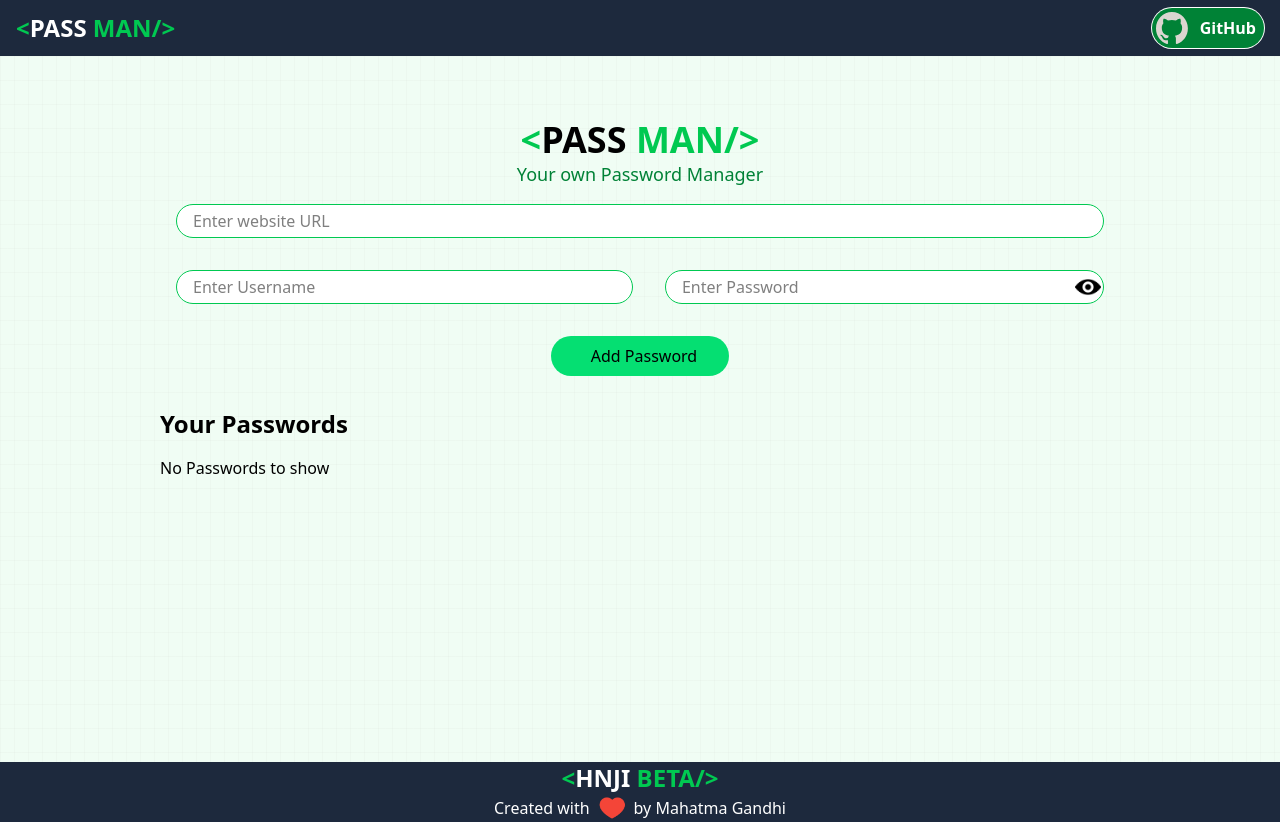
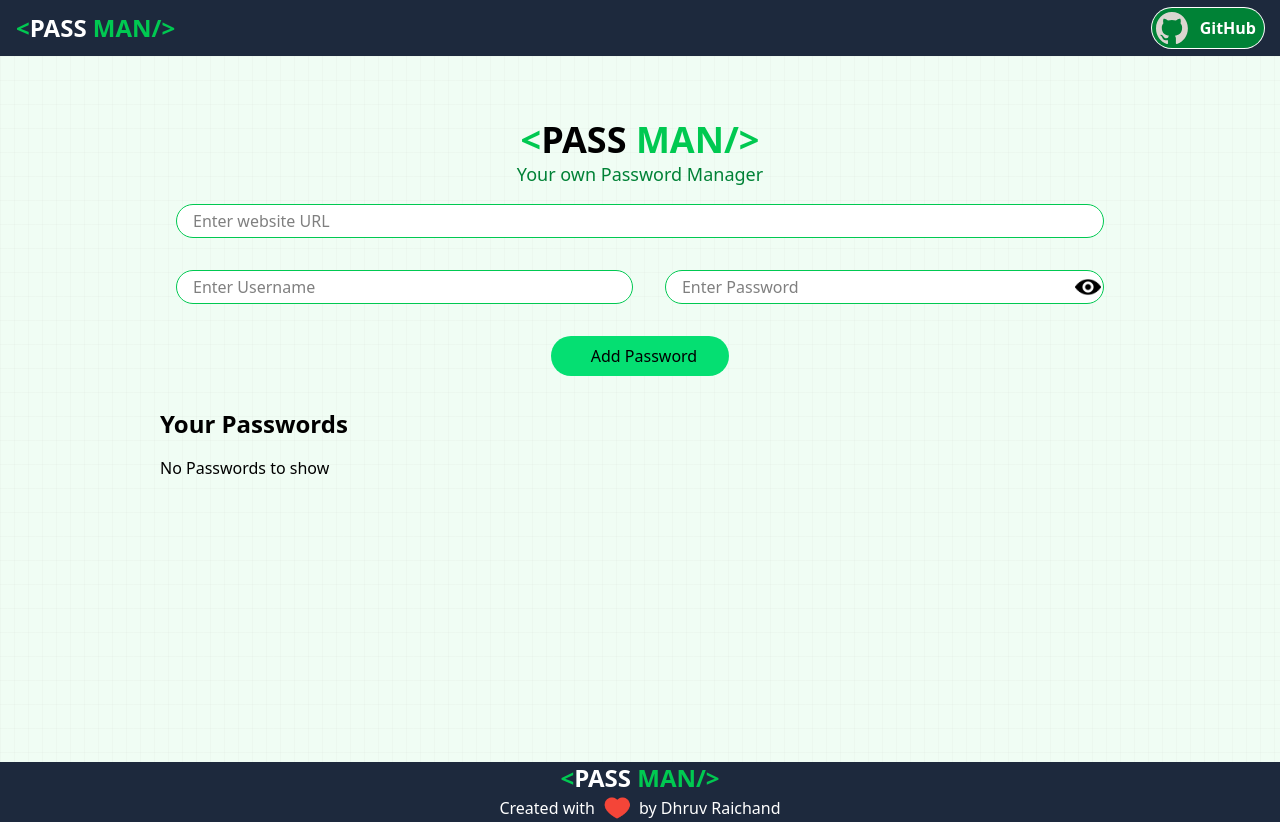
Before and after one commit to Dhruv-Raichand/Pass-Man, a React (Vite) app: page / in a window 1280 px wide. Built offline with nearby package versions, Linux system fonts and the light colour scheme; some icons are missing.

Commit message:
Update footer text and author name

```diff
--- a/src/Components/Footer.jsx
+++ b/src/Components/Footer.jsx
@@ -6,12 +6,12 @@ const Footer = () => {
         <div>
         <div className="logo font-bold text-2xl">
         <span className="text-green-500"> &lt;</span>
-        HNJI
-        <span className="text-green-500"> BETA/&gt;</span>
+        PASS
+        <span className="text-green-500"> MAN/&gt;</span>
         </div>
         </div>
         <div className='flex justify-center items-center'>
-      Created with <img className='w-7 mx-2' src="icons/heart.png" alt="" /> by Mahatma Gandhi
+      Created with <img className='w-7 mx-2' src="icons/heart.png" alt="" /> by Dhruv Raichand
         </div>
     </div>
   )
```
